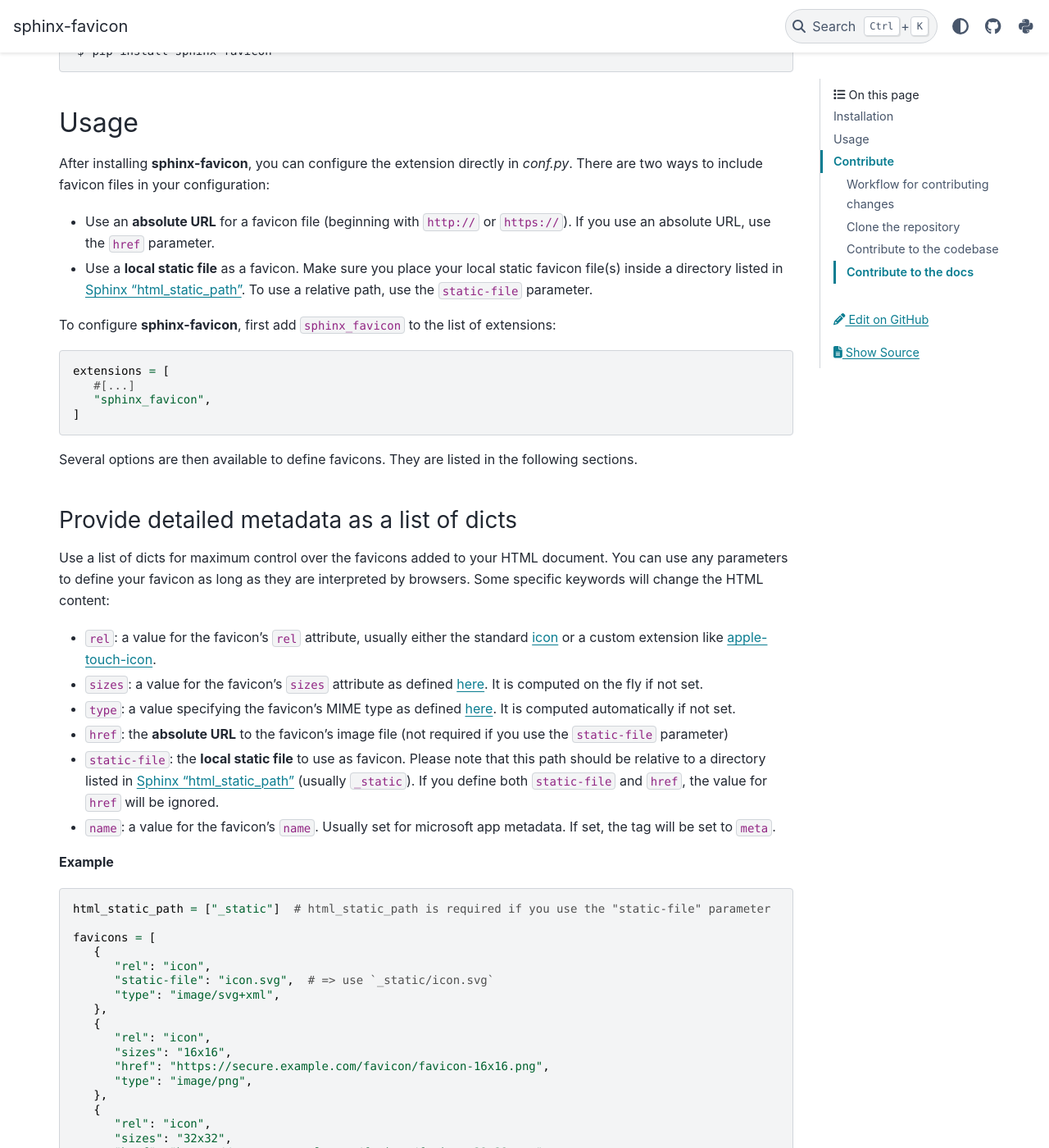
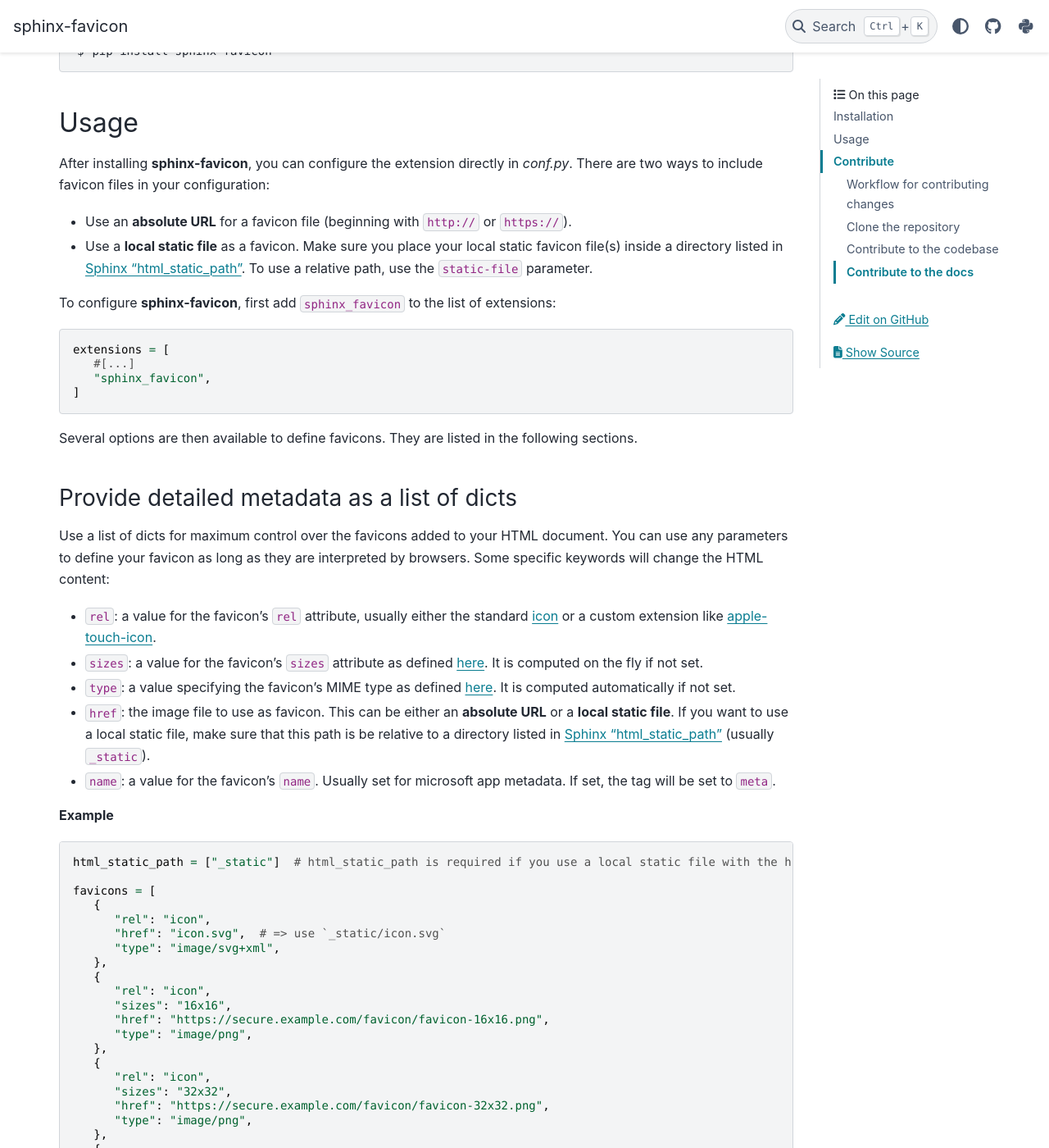
Before and after one commit to tcmetzger/sphinx-favicon, a Sphinx documentation site: the page built from docs/source/index.rst, in a window 1280 px wide and 1400 px high, scrolled down 486 px. Shown: the whole window at 82% size. Built offline with Sphinx 7.4.7 and the PyData theme 0.15.4, drawn with Linux system fonts in a browser that asks for light colours; some of the changed text lies outside the part shown.

Commit message:
Update docs

```diff
--- a/docs/source/index.rst
+++ b/docs/source/index.rst
@@ -24,7 +24,7 @@
 
 After installing **sphinx-favicon**, you can configure the extension directly in `conf.py`. There are two ways to include favicon files in your configuration:
 
--   Use an **absolute URL** for a favicon file (beginning with ``http://`` or ``https://``). If you use an absolute URL, use the ``href`` parameter.
+-   Use an **absolute URL** for a favicon file (beginning with ``http://`` or ``https://``).
 -   Use a **local static file** as a favicon. Make sure you place your local static favicon file(s) inside a directory listed in `Sphinx "html_static_path" <https://www.sphinx-doc.org/en/master/usage/configuration.html?highlight=static#confval-html_static_path>`__. To use a relative path, use the ``static-file`` parameter.
 
 To configure **sphinx-favicon**, first add ``sphinx_favicon`` to the list of extensions:
@@ -46,20 +46,19 @@
 -   ``rel``: a value for the favicon's ``rel`` attribute, usually either the standard `icon <https://html.spec.whatwg.org/multipage/links.html#rel-icon>`__ or a custom extension like `apple-touch-icon <https://developer.apple.com/library/archive/documentation/AppleApplications/Reference/SafariWebContent/ConfiguringWebApplications/ConfiguringWebApplications.html>`__.
 -   ``sizes``: a value for the favicon's ``sizes`` attribute as defined `here <https://html.spec.whatwg.org/multipage/semantics.html#attr-link-sizes>`__. It is computed on the fly if not set.
 -   ``type``: a value specifying the favicon's MIME type as defined `here <https://html.spec.whatwg.org/multipage/semantics.html#attr-link-type>`__. It is computed automatically if not set.
--   ``href``: the **absolute URL** to the favicon's image file (not required if you use the ``static-file`` parameter)
--   ``static-file``: the **local static file** to use as favicon. Please note that this path should be relative to a directory listed in `Sphinx "html_static_path" <https://www.sphinx-doc.org/en/master/usage/configuration.html?highlight=static#confval-html_static_path>`__ (usually ``_static``). If you define both ``static-file`` and ``href``, the value for ``href`` will be ignored.
+-   ``href``: the image file to use as favicon. This can be either an **absolute URL** or a **local static file**. If you want to use a local static file, make sure that this path is be relative to a directory listed in `Sphinx "html_static_path" <https://www.sphinx-doc.org/en/master/usage/configuration.html?highlight=static#confval-html_static_path>`__ (usually ``_static``).
 -   ``name``: a value for the favicon's ``name``. Usually set for microsoft app metadata. If set, the tag will be set to ``meta``.
 
 **Example**
 
 .. code-block:: python
 
-   html_static_path = ["_static"]  # html_static_path is required if you use the "static-file" parameter
+   html_static_path = ["_static"]  # html_static_path is required if you use a local static file with the href parameter
 
    favicons = [
       {
          "rel": "icon",
-         "static-file": "icon.svg",  # => use `_static/icon.svg`
+         "href": "icon.svg",  # => use `_static/icon.svg`
          "type": "image/svg+xml",
       },
       {
@@ -114,6 +113,11 @@
          "href": "https://secure.example.com/favicon/apple-touch-icon-180x180.png",
       },
    ]
+
+.. note::
+
+   For compatibility reasons, **sphinx-favicon** will also accept a static file path
+   with the ``static-file`` parameter instead of ``href``.
 
 Provide a single dict for just one favicon
 ^^^^^^^^^^^^^^^^^^^^^^^^^^^^^^^^^^^^^^^^^^
```
